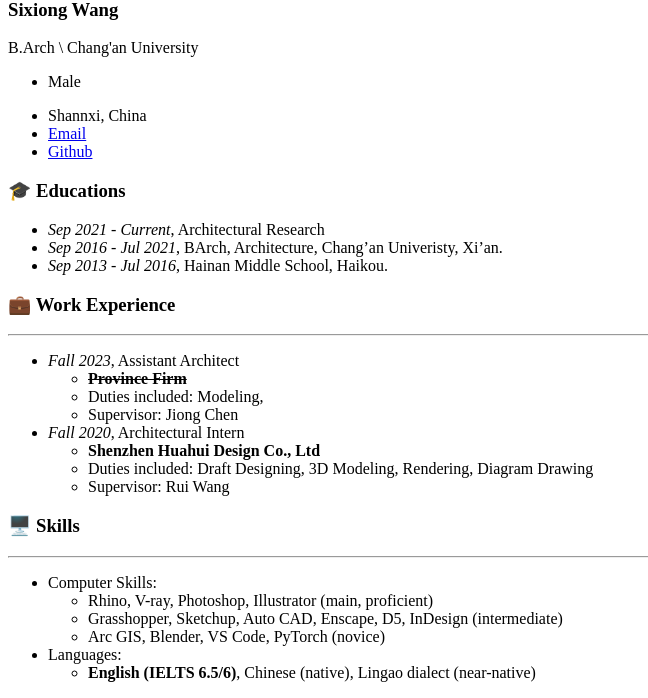
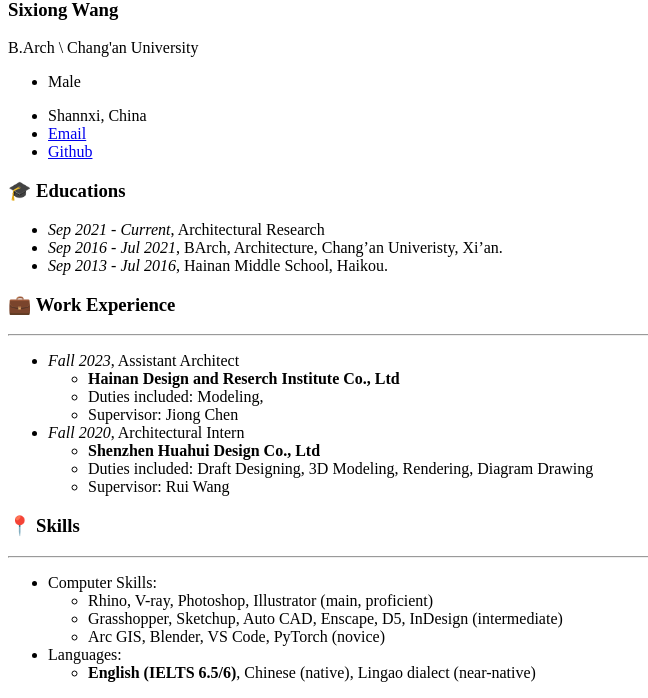
Before and after one commit to sixiong-wang/academic-page, a Jekyll site: the page built from _pages/includes/others.md, in a window 1280 px wide. Shown: the part 508-1206 px from the top of the page, without its empty margins (0-648 px from the left). Built offline with Jekyll 4.4.1, drawn with Linux system fonts in a browser that asks for light colours; our own code applies the rules of GitHub Pages for plain Markdown files; comment, search, counter and statistics services are not loaded.

Commit message:
修改others信息

```diff
--- a/_pages/includes/others.md
+++ b/_pages/includes/others.md
@@ -7,7 +7,7 @@
 # 💼 Work Experience
 ---
 * *Fall 2023*, Assistant Architect
-  * ~~**Province Firm**~~
+  * **Hainan Design and Reserch Institute Co., Ltd**
   * Duties included: Modeling,
   * Supervisor: Jiong Chen
 
@@ -16,7 +16,7 @@
   * Duties included: Draft Designing, 3D Modeling, Rendering, Diagram Drawing
   * Supervisor: Rui Wang
 
-# 🖥️ Skills
+# 📍 Skills
 ---
 * Computer Skills:
   * Rhino, V-ray, Photoshop, Illustrator (main, proficient)
```
